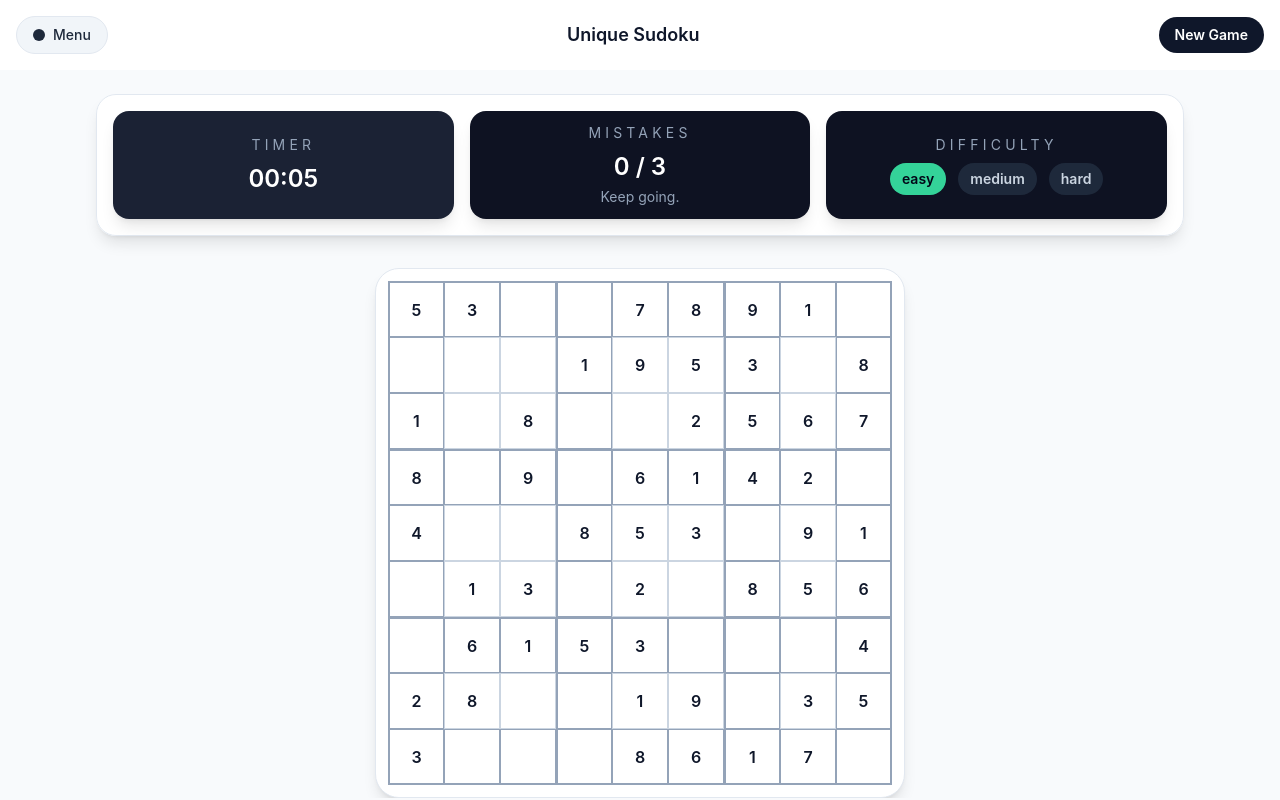
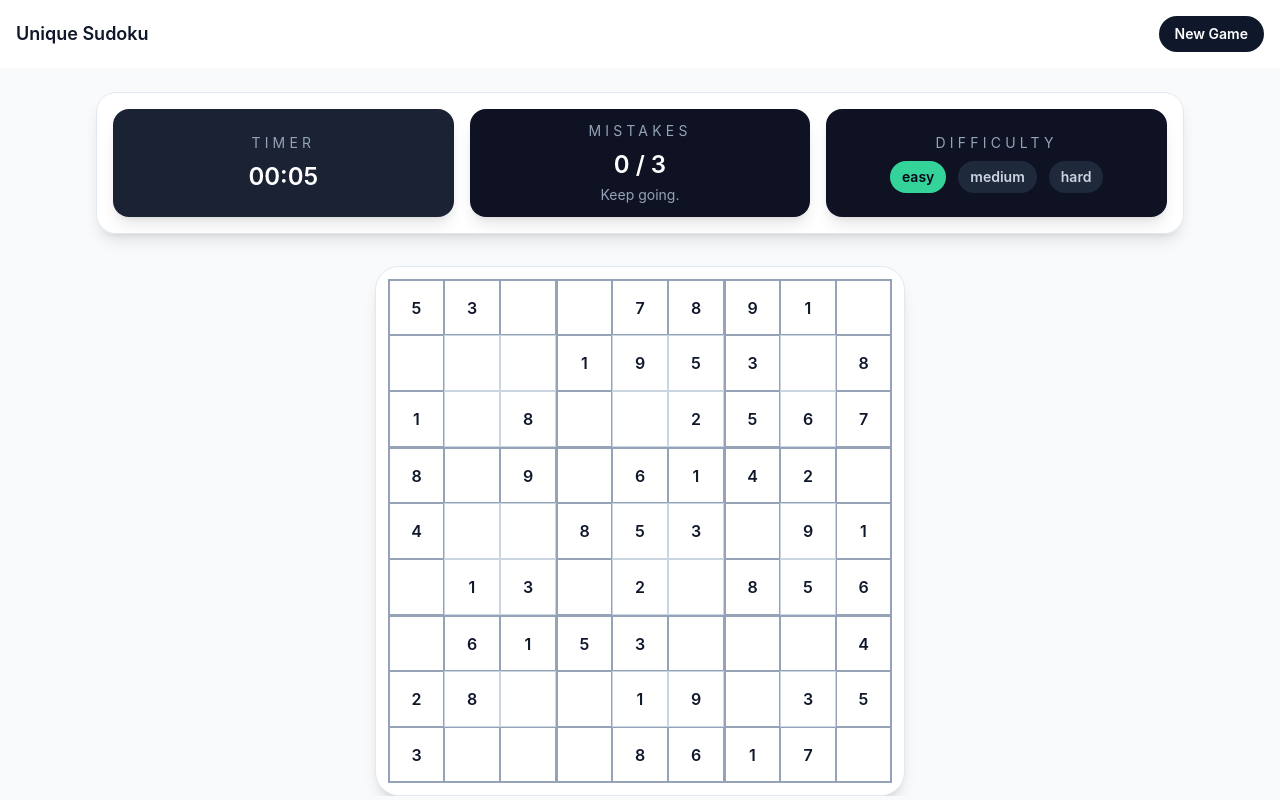
Before and after one commit to VahidKhodadadi/unique-sudoku, a React (Vite) app: page / in a window 1280 px wide. Shown: the top 800 px of the page. Built offline with nearby package versions, Linux system fonts and the light colour scheme.

Commit message:
Update initial Sudoku cell styling and simplify top bar/drawer layout

```diff
--- a/src/App.tsx
+++ b/src/App.tsx
@@ -119,14 +119,14 @@ export default function App() {
   return (
     <div className="min-h-screen bg-slate-50 text-slate-900">
       <div className="relative overflow-hidden">
-        <TopBar drawerOpen={drawerOpen} onToggleDrawer={() => setDrawerOpen((open) => !open)} onNewGame={handleNewGame} />
-        <DrawerMenu
+        <TopBar onNewGame={handleNewGame} />
+        {/* <DrawerMenu
           open={drawerOpen}
           difficulty={difficulty}
           onClose={() => setDrawerOpen(false)}
           onNewGame={handleNewGame}
           onChooseDifficulty={handleChooseDifficulty}
-        />
+        /> */}
       </div>
 
       <main className="mx-auto max-w-6xl px-4 py-6 lg:px-8">
@@ -146,11 +146,11 @@ export default function App() {
           onSelectCell={(row, col) => setSelectedCell({ row, col })}
         />
 
+        <NumberPicker onFillValue={handleFillValue} />
+
         <ControlsSection onNewGame={handleNewGame} onClearCell={handleClearCell} selectedCell={selectedCell} />
 
-        <NumberPicker onFillValue={handleFillValue} />
-
-        <section className="mt-6 rounded-[2rem] border border-slate-200 bg-white/90 p-5 text-sm text-slate-500 shadow-sm">
+        {/* <section className="mt-6 rounded-[2rem] border border-slate-200 bg-white/90 p-5 text-sm text-slate-500 shadow-sm">
           <p className="font-semibold text-slate-900">How to play</p>
           <ul className="mt-3 list-disc space-y-2 pl-5">
             <li>Select an empty cell in the grid.</li>
@@ -158,7 +158,7 @@ export default function App() {
             <li>Each wrong answer increases the mistake counter.</li>
             <li>Fill all cells correctly to win.</li>
           </ul>
-        </section>
+        </section> */}
       </main>
     </div>
   );
--- a/src/components/SudokuBoard.tsx
+++ b/src/components/SudokuBoard.tsx
@@ -26,7 +26,7 @@ export default function SudokuBoard({ grid, fixedGrid, selectedCell, onSelectCel
                       onClick={() => onSelectCell(rowIndex, colIndex)}
                       className={`h-12 w-12 cursor-pointer select-none border bg-white text-center align-middle text-base font-semibold transition hover:bg-slate-100 sm:h-14 sm:w-14 ${
                         isFixed
-                          ? "bg-slate-100 text-slate-900"
+                          ? "bg-slate-200 text-slate-900"
                           : isIncorrect
                           ? "bg-rose-100 text-rose-900"
                           : "bg-white text-slate-900"
--- a/src/components/TopBar.tsx
+++ b/src/components/TopBar.tsx
@@ -1,21 +1,10 @@
 interface TopBarProps {
-  drawerOpen: boolean;
-  onToggleDrawer: () => void;
   onNewGame: () => void;
 }
 
-export default function TopBar({ drawerOpen, onToggleDrawer, onNewGame }: TopBarProps) {
+export default function TopBar({ onNewGame }: TopBarProps) {
   return (
     <header className="flex items-center justify-between px-4 py-4 bg-white shadow-sm sticky top-0 z-20">
-      <button
-        type="button"
-        onClick={onToggleDrawer}
-        className="inline-flex items-center gap-2 rounded-full border border-slate-200 bg-slate-100 px-4 py-2 text-sm font-medium text-slate-800 transition hover:bg-slate-200"
-      >
-        <span className="h-3 w-3 rounded-full bg-slate-800" />
-        Menu
-      </button>
-
       <h1 className="text-lg font-semibold text-slate-900">Unique Sudoku</h1>
 
       <button
```
